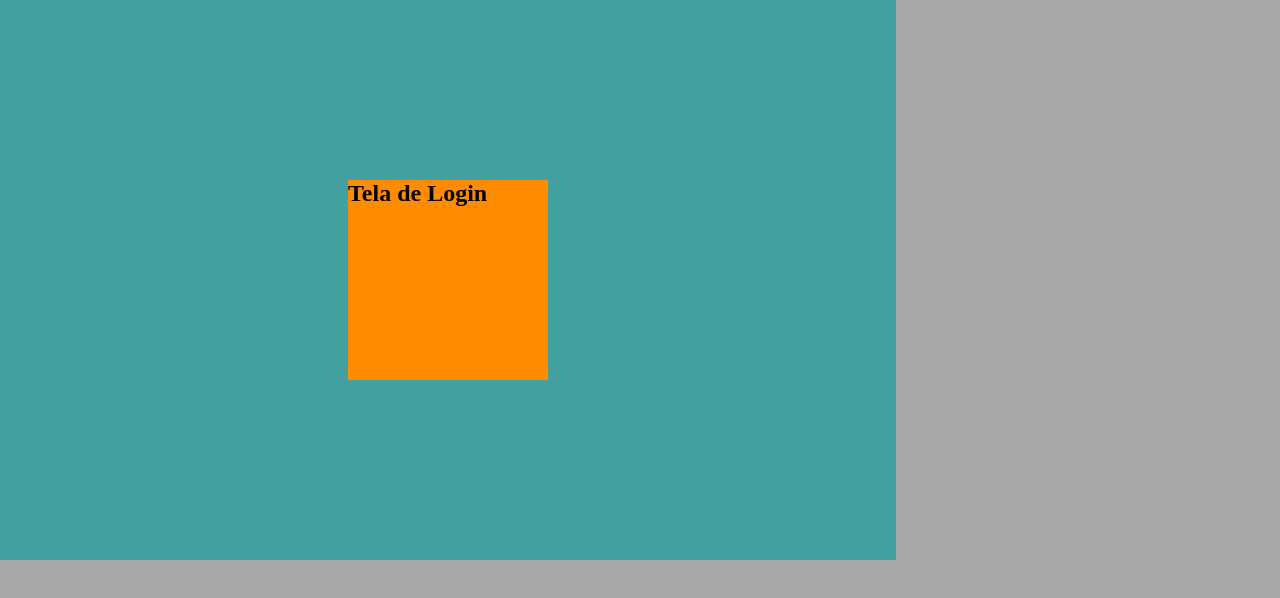
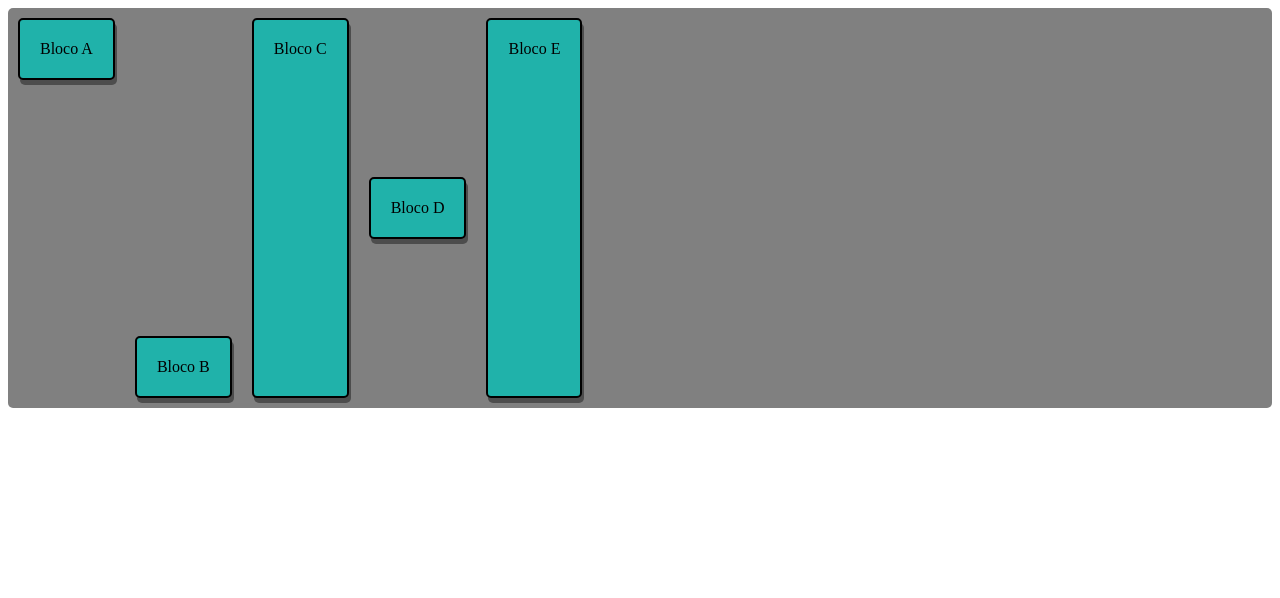
Before and after one commit to vrb2024/HTML-CSS, a plain HTML site: page ex027 flexbox/flexbox001/index.html in a window 1280 px wide. Drawn offline with Linux system fonts and the light colour scheme.

Commit message:
Update index.html

```diff
--- a/ex027 flexbox/flexbox001/index.html
+++ b/ex027 flexbox/flexbox001/index.html
@@ -1,4 +1,4 @@
-<!--Conteúdos de flex001 até flex005-->
+<!--Conteúdos de flex001 até flex008-->
 <!DOCTYPE html>
 <html lang="pt-br">
 <head>
@@ -6,70 +6,56 @@
     <meta name="viewport" content="width=device-width, initial-scale=1.0">
     <title>Flexible Box</title>
     <style>
-        * {
-            margin: 0px;
-            padding: 0px;
-            box-sizing: border-box;
-        }
-
-        body {
-            background-color: darkgray;
-        }
-
-        main {
-            background-color: rgb(67, 160, 160);
-            height: 70vh;
-            width: 70vw;
-
-            display: flex;
-            justify-content: center;
-            align-items: center;
-        }
-
-        section {
-            background-color:darkorange;
-            height: 200px;
-            width: 200px;
-        }
-    </style>
-</head>
-    <!--
-    <style>
         div.container {
             background-color: gray;
             display: flex;
-            flex-wrap: wrap;
+            flex-flow: row wrap;
+            align-items: flex-start;
+
+            height: 400px;
             border-radius: 5px;
-
         }
         div.item {
             background-color: lightseagreen;
             border: 2px solid black;
             text-align: center;
+            padding: 20px;
+            margin: 10px;
 
-            margin: 10px;
+
             border-radius: 5px;
+            box-shadow: 2px  5px  rgba(0, 0, 0, 0.404);
 
+        }
+
+        div#i1 {
+
+        }
+
+        div#i2 {
+            align-self: flex-end;
+        }
+
+        div#i3 {
+            align-self: stretch;
+        }
+
+        div#i4 {
+            align-self: center;
+        }
+
+        div#i5 {
+            align-self: stretch;
         }
     </style>
 </head>
 <body>
     <div class="container">
-        <div class="item">Exemlpo de Bloco A</div>
-        <div class="item">Exemlpo de Bloco B</div>
-        <div class="item">Exemlpo de Bloco C</div>
-        <div class="item">Exemlpo de Bloco D</div>
-        <div class="item">Exemlpo de Bloco E</div>
-        <div class="item">Exemlpo de Bloco F</div>
-        <div class="item">Exemlpo de Bloco G</div>
+        <div class="item" id="i1">Bloco A</div>
+        <div class="item" id="i2">Bloco B</div>
+        <div class="item" id="i3">Bloco C</div>
+        <div class="item" id="i4">Bloco D</div>
+        <div class="item" id="i5">Bloco E</div>
     </div>
--->
-<body>
-    <main>
-        <section>
-            <h1>Tela de Login</h1>
-        </section>
-    </main>
 </body>
-
 </html>
```
